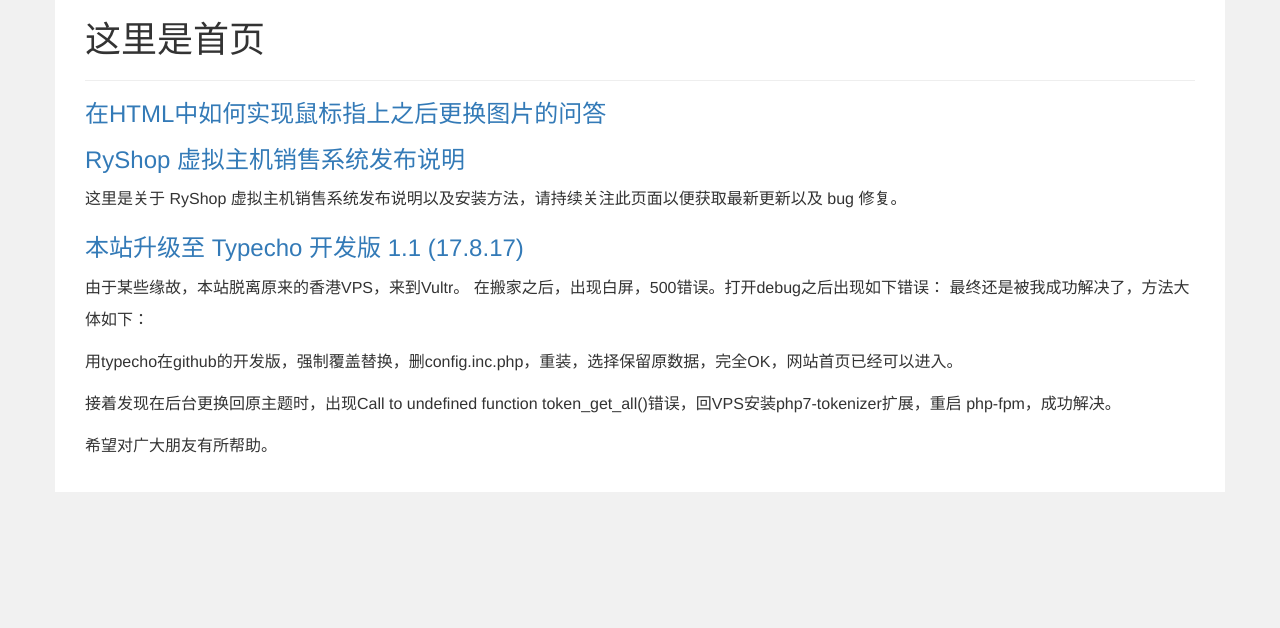
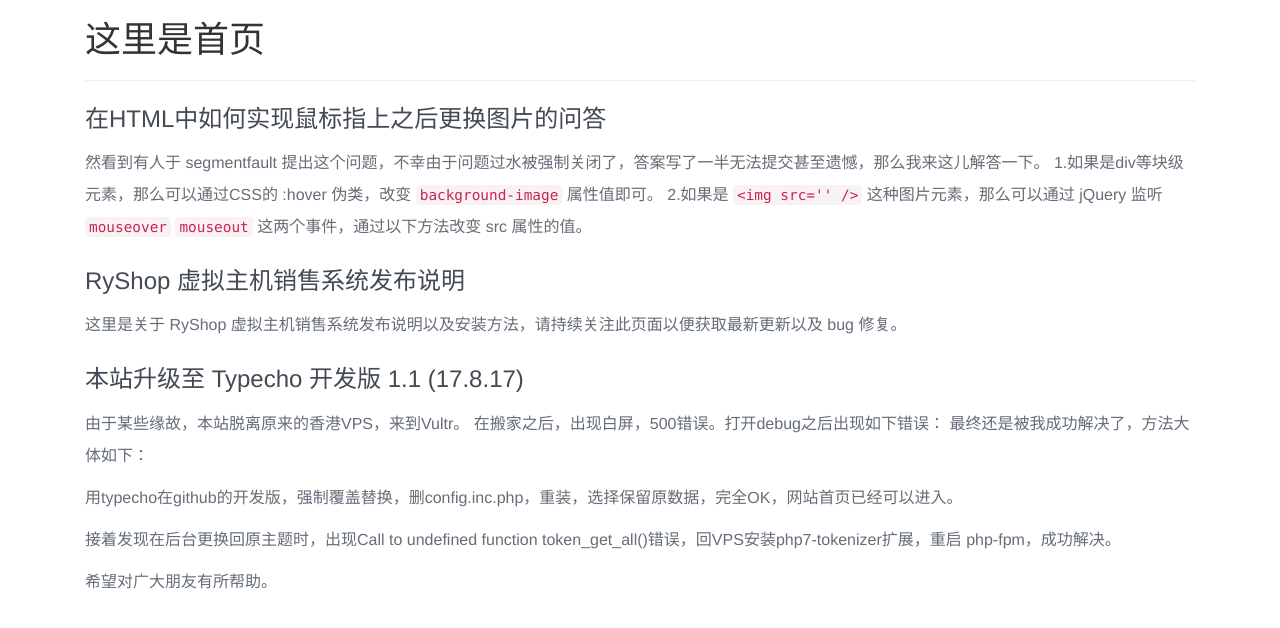
Before and after one commit to zzfly256/Markdown-to-Blog, a PHP site: page / in a window 1280 px wide. Shown: the top 628 px of the page. Run offline with PHP 8.4, Linux system fonts and the light colour scheme.

Commit message:
modify style

```diff
--- a/content/index.md
+++ b/content/index.md
@@ -1,7 +1,11 @@
 2017-08-30
 这里是首页
 
-### [在HTML中如何实现鼠标指上之后更换图片的问答](http://127.0.0.1/ryshop "RyShop-Readme")
+### [在HTML中如何实现鼠标指上之后更换图片的问答](http://127.0.0.1/hover "hover")
+
+然看到有人于 segmentfault 提出这个问题，不幸由于问题过水被强制关闭了，答案写了一半无法提交甚至遗憾，那么我来这儿解答一下。
+1.如果是div等块级元素，那么可以通过CSS的 :hover 伪类，改变 `background-image` 属性值即可。
+2.如果是 `<img src='' />` 这种图片元素，那么可以通过 jQuery 监听 ``mouseover`` ``mouseout`` 这两个事件，通过以下方法改变 src 属性的值。
 
 ### [RyShop 虚拟主机销售系统发布说明](http://127.0.0.1/ryshop "RyShop-Readme")
 
--- a/theme/default/style.css
+++ b/theme/default/style.css
@@ -1,13 +1,25 @@
 body{
 	line-height: 2;
-	background: #f1f1f1;
+	background: #ffffff;
 	font-size: 1.6rem;
 }
 .container{
 	padding:0 3rem 2rem 3rem;
-	background: #ffffff;
 }
-pre {
+h2 a,h3 a{
+    color:#434A54;
+    margin:25px 0 15px 0;
+    display: block;
+    -webkit-transition: 200ms;
+    -moz-transition: 200ms;
+    -ms-transition: 200ms;
+    -o-transition: 200ms;
+    transition: 200ms;
+}
+h2 a:hover,h3 a:hover{
+    text-decoration: none;
+}
+pre{
     margin: 2rem 0;
     font-size: 13px;
     line-height: 1.65;
@@ -16,3 +28,6 @@ pre {
     border: 1px solid #ddd;
     border-radius: 0px;
 }
+p{
+    color:#656D78;
+}
```
Also changed, not shown: content/ryshop.md (+4 -2 lines).
